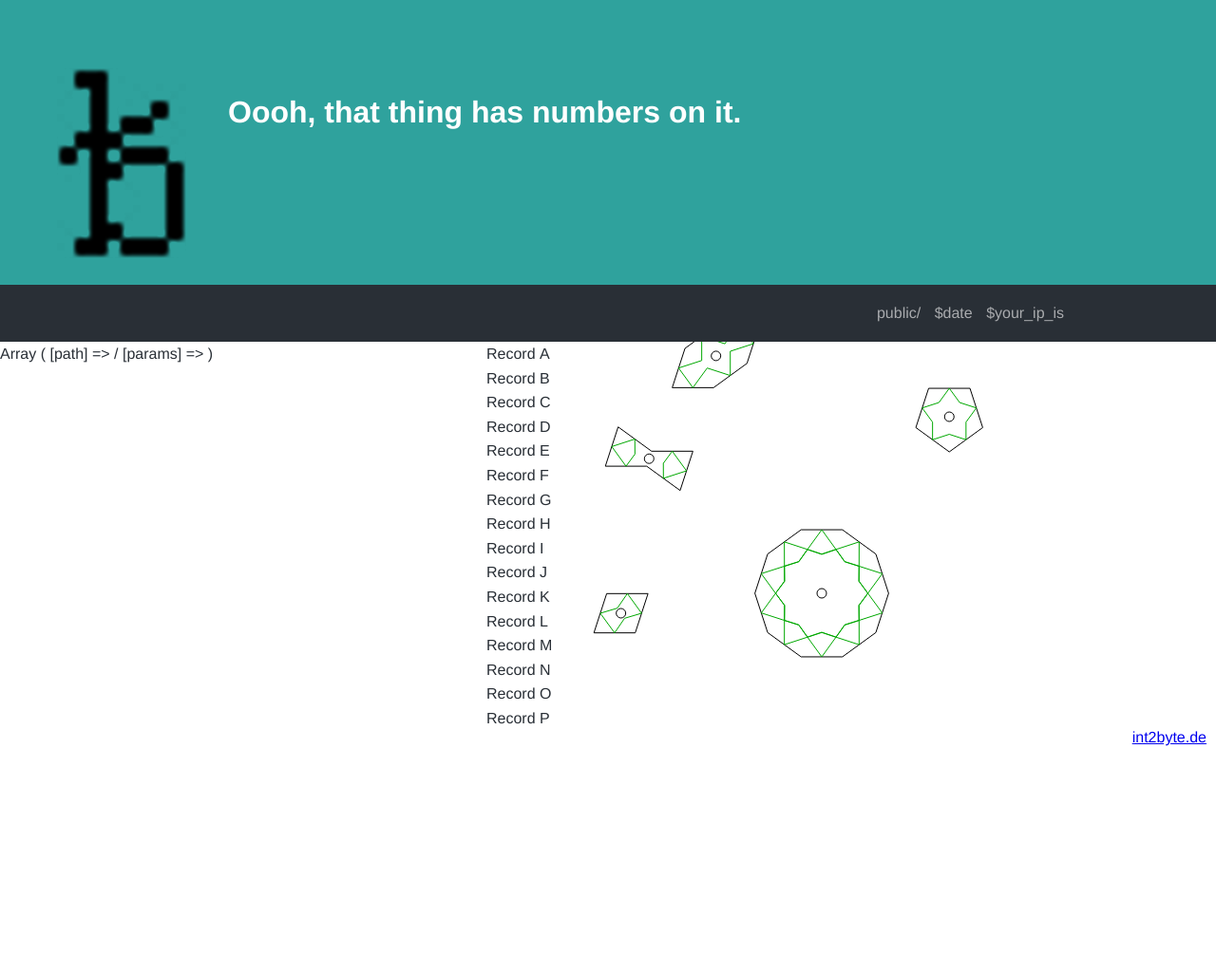
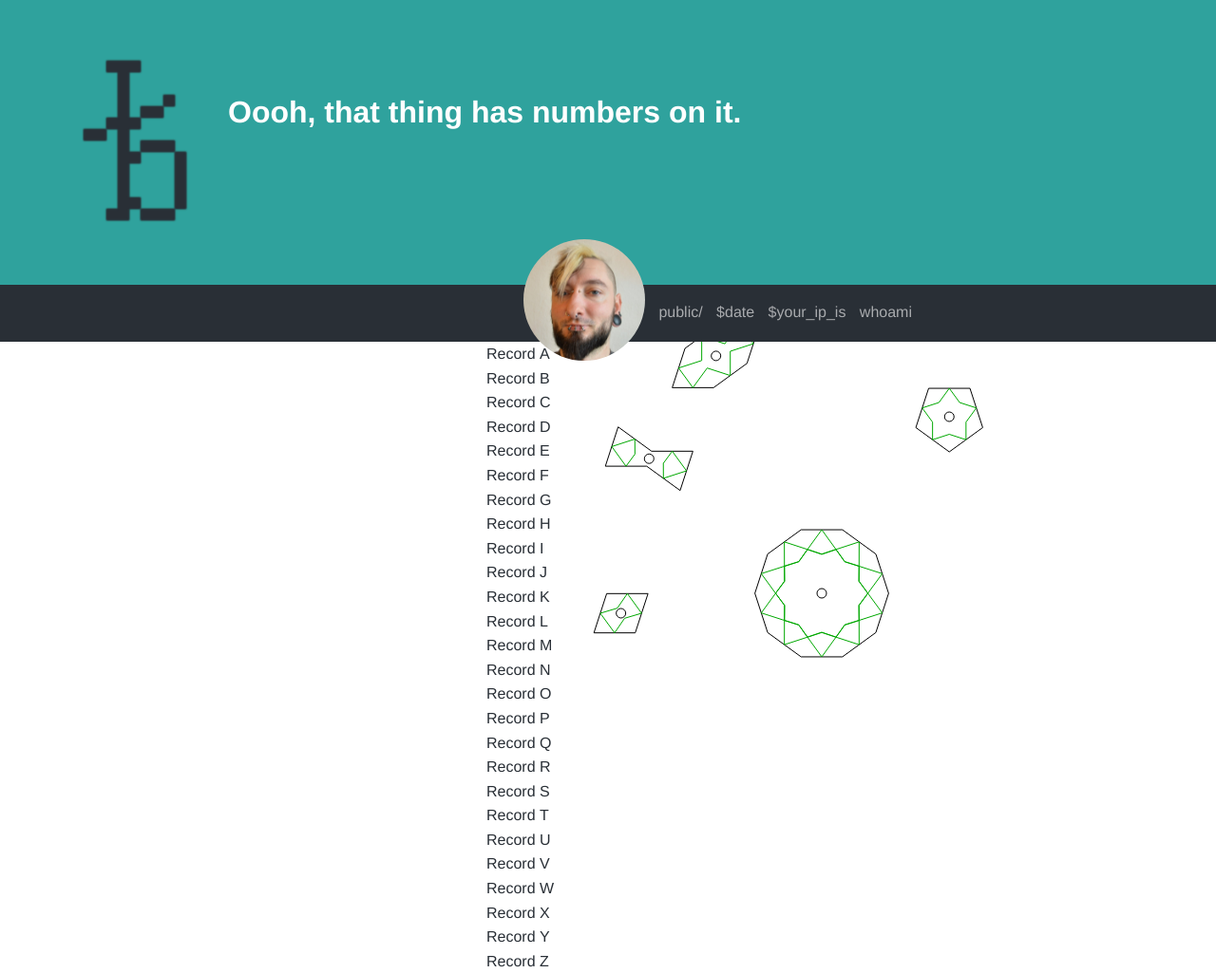
Before and after one commit to IkarosKappler/twig-setup, a PHP site: page / in a window 1280 px wide. Shown: the whole page at 95% size. Before the commit the page ends 800 px from the top, so only its background shows below. Run offline with PHP 8.4, Linux system fonts and the light colour scheme; some libraries are stand-ins or nearby versions.

Commit message:
Added the avatar image to the header.

```diff
--- a/public/css/base.css
+++ b/public/css/base.css
@@ -1,44 +1,22 @@
 
 
 body {
-    font-family: Monospace;
-    margin-top: 50px;
-    margin-left: 200px;
+    position : relative;
+    padding-bottom : 6em;
+    min-height : 100%;
+    height : 100%;
 }
 
-
-div#footer {
-    position: absolute;
-    right: 0px;
-    bottom: 0px;
-    margin: 10px 10px 10px 10px;
-    text-align: right;
+#content {
+    padding-bottom: 6rem;
 }
 
-/*
-a:link {
-    color: #0000ff;
+#footer {
+    position: absolute;
+    right: 0;
+    bottom: 0;
+    left: 0;
+    padding: 1rem;
+    background-color: #efefef;
+    text-align: center;
 }
-
-a:hover {
-    color: #0000ff;
-}
-
-a:visited {
-    color: #0000ff;
-}
-
-a:focus {
-    color: #0000ff;
-}
-
-a:active {
-    color: #0000ff;
-}
-*/
-
-
-pre {
-    background-color: #e8e8e8;
-    /* width:            512px; */
-}
--- a/public/css/index.css
+++ b/public/css/index.css
@@ -6,9 +6,23 @@ canvas#girih_canvas {
     z-index   : -1;
 }
 
+#content {
+    /*width       : 100%;
+    min-height  : 100%;
+    height      : 100vh;
+*/
+}
+
+#footer {
+    /* top : calc( 100% - 100px ); */
+    display : none;
+
+}
+
 div#bloglist {
     width       : 0px;
     height      : 0px;
     margin-left : 40%;
     z-index     : 100;
+    background-color : grey;
 }
--- a/public/css/pageheader.css
+++ b/public/css/pageheader.css
@@ -15,13 +15,39 @@ header {
 
 header .logo {
     background-color: transparent;
-    background-image: url('../img/icon_blank_cropped.png');
+    background-image: url('../img/icon_blank_cropped.anthrazit.png');
+    background-size : cover;
     background-position: center top;
     background-repeat: no-repeat;
     position: absolute;
-    top: 72px;
-    height: 256px;
-    width: 256px;
+    left : 64px;
+    top: 52px;
+    height: 192px;
+    width: 192px;
+}
+
+header .avatar {
+    display : inline-block;
+    background-color: transparent;
+    background-image: url('../img/avatar.jpg');
+    background-size : cover;
+    background-position: center top;
+    background-repeat: no-repeat;
+    position: relative;
+    /* left : 64px;
+    top: -32px;  */
+    height: 128px;
+    width: 128px;
+    -moz-border-radius: 64px;
+    -webkit-border-radius: 64px;
+    -khtml-border-radius: 64px;
+    border-radius: 64px;
+}
+
+.small-avatar {
+    height : 64px !important;
+    width : 64px !important;
+
 }
 
 header h1 {
@@ -33,11 +59,13 @@ header h1 {
 
 .fixed-header {
     position: fixed;
-    top:0; left:0;
+    top: 0;
+    left:0;
     width: 100%;
 }
 
 nav {
+    /* display : inline-block; */
     width:100%;
     height:60px;
     background: #292f36;
@@ -46,18 +74,28 @@ nav {
 }
 
 nav ul {
+    display : inline-block;
     list-style-type: none;
     margin: 0 auto;
     padding-left:0;
     text-align:right;
     width: 960px;
     max-width: 100%;
+    margin-top : -48px;
 }
+
+nav ul.small-nav {
+    margin-top : 0px !important;
+}
+
+
 nav ul li {
     display: inline-block;
     line-height: 60px;
     margin-left: 10px;
+    vertical-align : middle;
 }
+
 nav ul li a {
     text-decoration: none;
     color: #a9abae;
--- a/public/index.php
+++ b/public/index.php
@@ -1,7 +1,6 @@
 <?php
 
 // Parse request
-
 function get_request() {
     $request_uri    = trim($_SERVER['REQUEST_URI']);
     $request_path   = $request_uri;
@@ -17,8 +16,6 @@ function get_request() {
 }
 
 $request = get_request();
-
-
 //$request = array( 'path' => '/blog', 'params' => '' );
 $routes  = array( '/' => 'index.twig',
 				  '/blog' => 'blog.twig'
@@ -31,7 +28,7 @@ require_once '../vendor/autoload.php';
 // Set path to templates
 $loader = new Twig_Loader_Filesystem('../templates');
 $twig = new Twig_Environment($loader, array(
-    // 'cache' => '/path/to/compilation_cache',
+    // 'cache' => '../storage/cache',
 ));
 $twig = new Twig_Environment($loader);
 
@@ -47,4 +44,4 @@ if( array_key_exists($request['path'],$routes) ) {
 
 
 // Debug?
-print_r( $request );
+//print_r( $request );
--- a/public/js/girih_frontpage/js/main.js
+++ b/public/js/girih_frontpage/js/main.js
@@ -55,6 +55,8 @@ function onLoad() {
 			     girihCanvasHandler.canvasWidth = w;
 			     girihCanvasHandler.canvasHeight = h;
 			     girihCanvasHandler.drawOffset.setXY(w/2,h/2);
+			     //console.log('body.height=' + document.body.style.height );
+			     //document.getElementById('footer').style.top = ''+h+'';
 			 }
 			);
 	    redrawGirih();
--- a/public/js/pageheader.js
+++ b/public/js/pageheader.js
@@ -10,12 +10,14 @@ $(window).scroll(function(){
 */
 
 window.onscroll = function() {
-    console.log('scrolled ...');
+    //console.log('scrolled ...');
     var header = document.getElementById('pageheader');
     var nav    = document.getElementById('nav');
+    //var avatar = document.getElementById('avatar');
+    //var nav    = document.getElementById('nav_ul');
 
     function addClass(element,name) {
-	console.log('adding class ...');
+	//console.log('adding class ...');
 	var arr;
 	arr = element.className.split(" ");
 	if( arr.indexOf(name) == -1 ) {
@@ -36,12 +38,14 @@ window.onscroll = function() {
     }
 
     // 300 is the height of the header.
-    console.log( 'window.scrollY=' + window.scrollY + ', document.body.scrollY=' + document.body.scrollY + ', window.pageYOffset=' + window.pageYOffset + ', document.body.scrollTop=' + document.body.scrollTop );
-    //if( window.scrollY >= 300) { // FF, Safari and Chrome
-    if( window.pageYOffset >= 300 ) {
+    //console.log( 'window.scrollY=' + window.scrollY + ', document.body.scrollY=' + document.body.scrollY + ', window.pageYOffset=' + window.pageYOffset + ', document.body.scrollTop=' + document.body.scrollTop );
+    if( window.pageYOffset >= 300 ) { // window.scrollY is only compatible with FF, Safari and Chrome
 	addClass(nav,'fixed-header');
-    }
-    else {
+	addClass(avatar,'small-avatar' );
+	addClass(nav_ul,'small-nav');
+    } else {
 	removeClass(nav,'fixed-header');
+	removeClass(avatar,'small-avatar' );
+	removeClass(nav_ul,'small-nav');
     }
 }
--- a/templates/base.twig
+++ b/templates/base.twig
@@ -21,10 +21,13 @@
 	</div>
 	<div class="clear"></div>
 	<nav id="nav">
-	  <ul>
+	  <!-- <div class="avatar"></div> -->
+	  <ul id="nav_ul">
+	    <li><a href="#"><div class="avatar" id="avatar"></div></a></li>
 	    <li><a href="/public">public/</a></li>
 	    <li><a href="/date.php?ts=now">$date</a></li>
 	    <li><a href="/your_ip_is.php">$your_ip_is</a></li>
+	    <li><a href="/impress.php">whoami</a></li>
 	    <ul>
 	</nav>
       </header>
--- a/templates/index.twig
+++ b/templates/index.twig
@@ -67,22 +67,9 @@ Press [e] to save an image file."></canvas>
 
 
 <div id="bloglist">
-     Record&nbsp;A<br/>
-     Record&nbsp;B<br/>
-     Record&nbsp;C<br/>
-     Record&nbsp;D<br/>
-     Record&nbsp;E<br/>
-     Record&nbsp;F<br/>
-     Record&nbsp;G<br/>
-     Record&nbsp;H<br/>
-     Record&nbsp;I<br/>
-     Record&nbsp;J<br/>
-     Record&nbsp;K<br/>
-     Record&nbsp;L<br/>
-     Record&nbsp;M<br/>
-     Record&nbsp;N<br/>
-     Record&nbsp;O<br/>
-     Record&nbsp;P<br/>
+     {% for letter in 'A'..'Z' %}
+        Record&nbsp;{{ letter }}<br/>
+     {% endfor %}
 </div>
 
 {% endblock %}
```
Also changed, not shown: inc/env.inc.php (added, +35 -0 lines), public/.htaccess, public/img/avatar.jpg (added), public/img/icon_blank_cropped.anthrazit.png (added), public/img/icon_blank_cropped.white.png (added), public/js/girih_frontpage/js/ikrs/IKRS.GirihCanvasHandler.js (line endings or trailing spaces), 2 other files.
